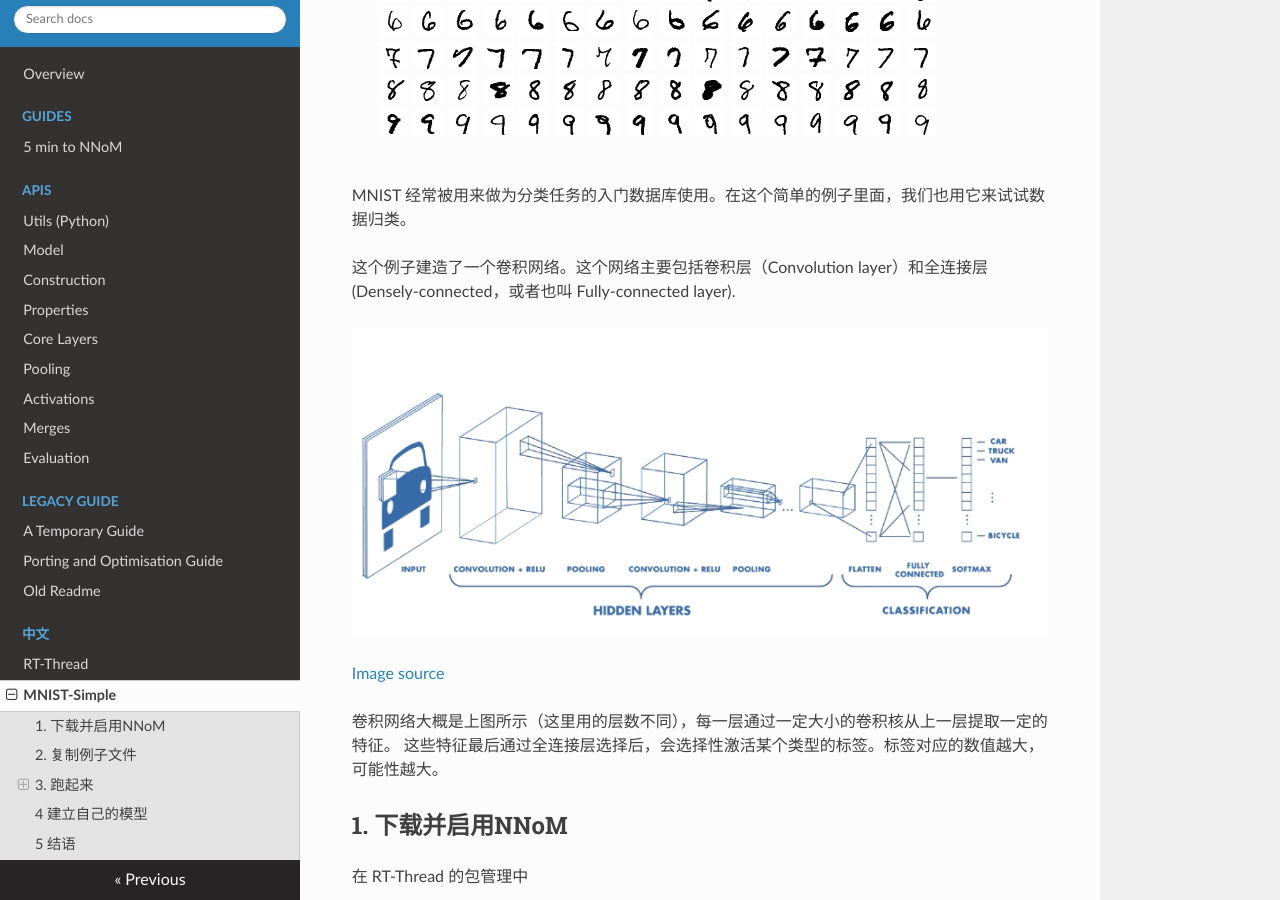
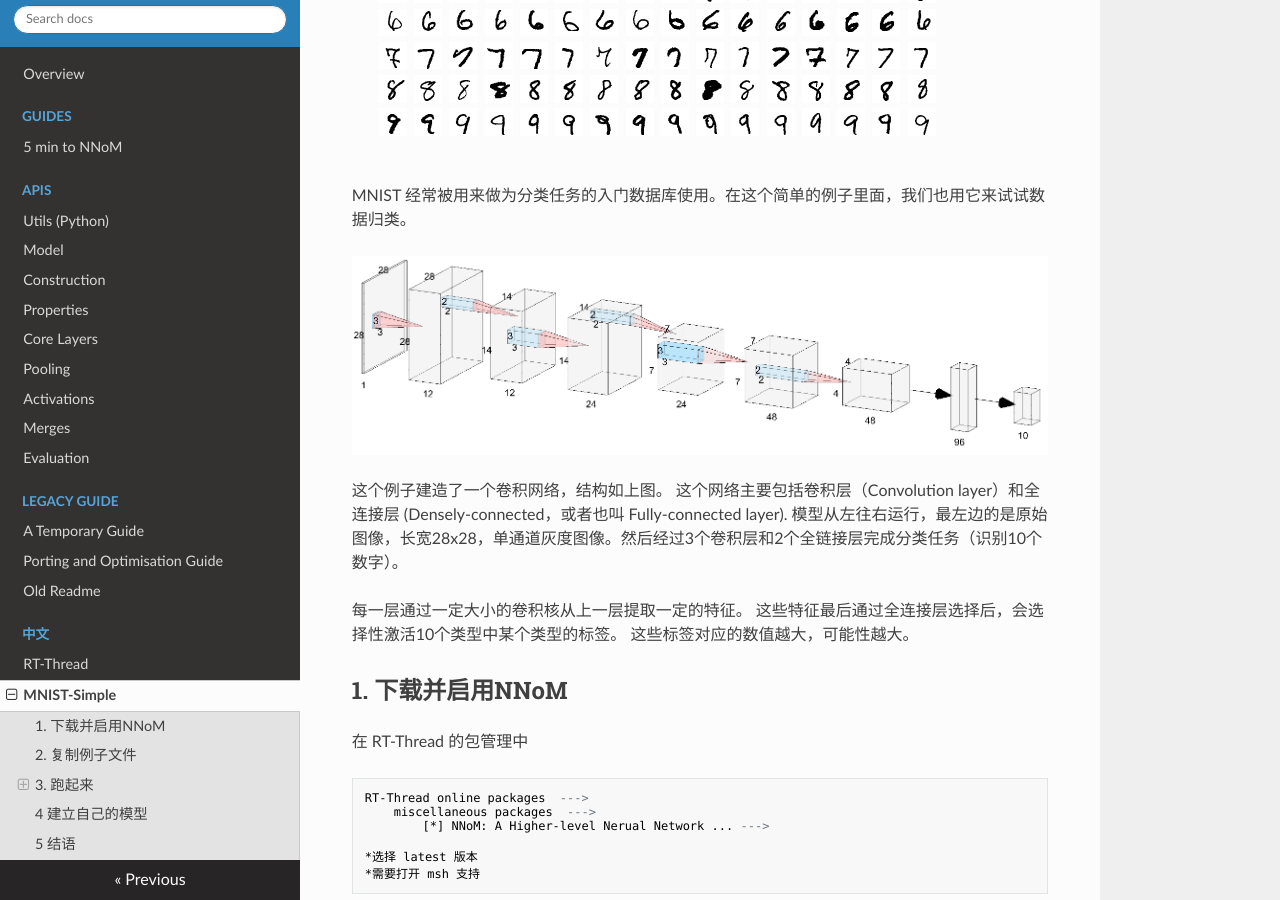
Before and after one commit to majianjia/nnom, an MkDocs documentation site: the page built from docs/example_mnist_simple_cn.md, in a window 1280 px wide and 900 px high, scrolled down 414 px. Built offline with MkDocs 1.6.1, drawn with Linux system fonts in a browser that asks for light colours; nearby versions of some CDN libraries.

Commit message:
update example docs

```diff
--- a/docs/example_mnist_simple_cn.md
+++ b/docs/example_mnist_simple_cn.md
@@ -7,14 +7,17 @@
 
 MNIST 经常被用来做为分类任务的入门数据库使用。在这个简单的例子里面，我们也用它来试试数据归类。
 
-这个例子建造了一个卷积网络。这个网络主要包括卷积层（Convolution layer）和全连接层 (Densely-connected，或者也叫 Fully-connected layer).
 
-![Architecture of a CNN.](figures/Typical_cnn.png)
+![](figures/example_mnist_simple_model_structure.png)
 
-[Image source](https://www.mathworks.com/videos/introduction-to-deep-learning-what-are-convolutional-neural-networks--1489512765771.html)
+这个例子建造了一个卷积网络，结构如上图。
+这个网络主要包括卷积层（Convolution layer）和全连接层 (Densely-connected，或者也叫 Fully-connected layer).
+模型从左往右运行，最左边的是原始图像，长宽28x28，单通道灰度图像。然后经过3个卷积层和2个全链接层完成分类任务（识别10个数字）。
 
-卷积网络大概是上图所示（这里用的层数不同），每一层通过一定大小的卷积核从上一层提取一定的特征。
-这些特征最后通过全连接层选择后，会选择性激活某个类型的标签。标签对应的数值越大，可能性越大。
+每一层通过一定大小的卷积核从上一层提取一定的特征。
+这些特征最后通过全连接层选择后，会选择性激活10个类型中某个类型的标签。
+这些标签对应的数值越大，可能性越大。
+
 
 
 ## 1. 下载并启用NNoM
```
Also changed, not shown: docs/figures/Typical_cnn.png (deleted), docs/figures/example_mnist_simple_model_structure.png (added).
